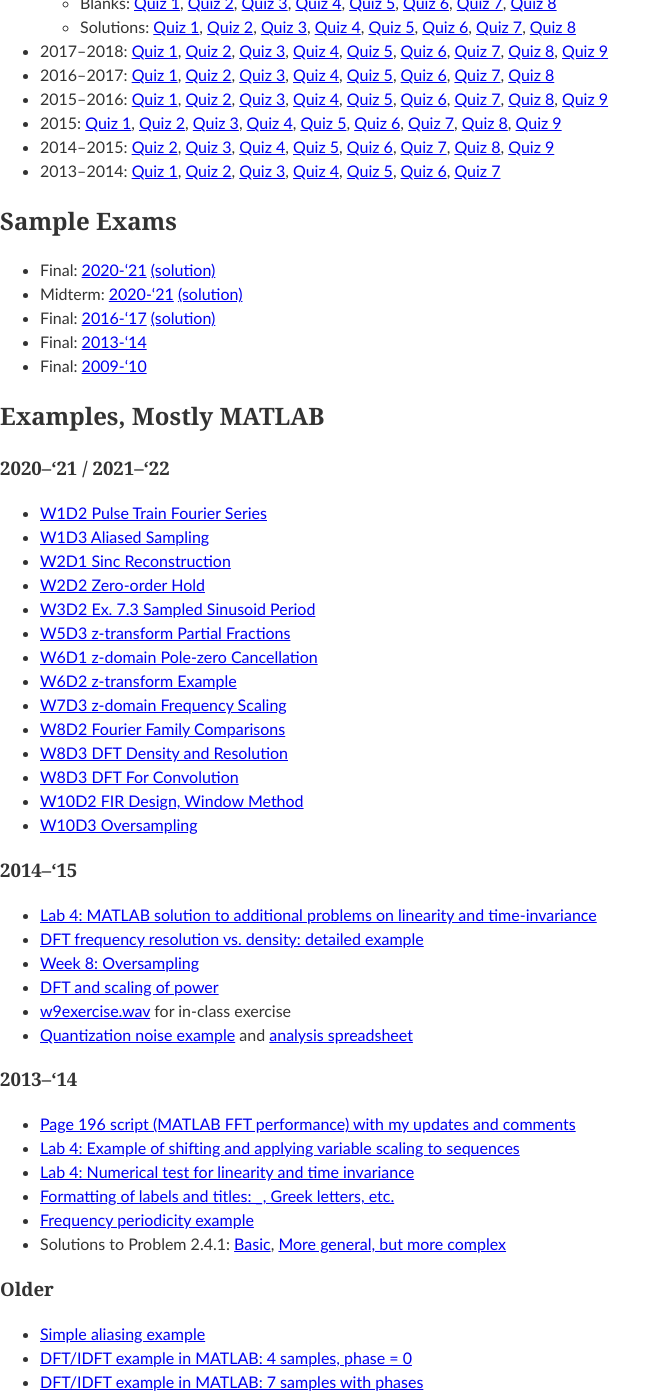
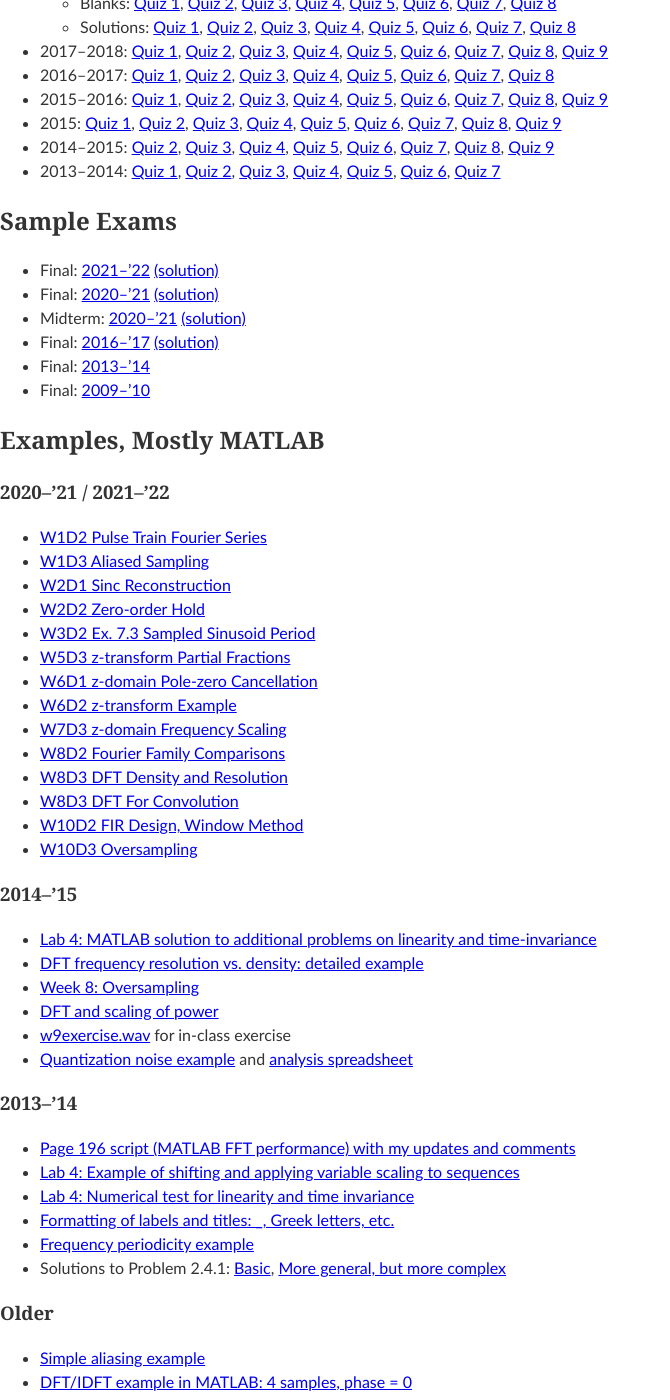
Before and after one commit to edurant/edurant.github.io, a Jekyll site: the page built from courses/ee3221/index.md, in a window 1280 px wide and 1400 px high, scrolled down 304 px. Shown: the whole window, without its empty margins (0-670 px from the left). Built offline with Jekyll 4.4.1, drawn with Linux system fonts in a browser that asks for light colours; our own code applies the rules of GitHub Pages for plain Markdown files.

Commit message:
EE3221: post w2122 final as sample; minor Unicode tweaks

```diff
--- a/courses/ee3221/index.md
+++ b/courses/ee3221/index.md
@@ -85,15 +85,16 @@
 	<a href="q07-w1314-ans.pdf">Quiz 7</a>
 
 ## Sample Exams
-* Final: <a href="final-w2021.pdf">2020-'21</a> <a href="final-w2021-ans.pdf">(solution)</a>
-* Midterm: <a href="midterm-w2021.pdf">2020-'21</a> <a href="midterm-w2021-ans.pdf">(solution)</a>
-* Final: <a href="final-w1617.pdf">2016-'17</a> <a href="final-w1617-ans.pdf">(solution)</a>
-* Final: <a href="final-w1314.pdf">2013-'14</a>
-* Final: <a href="final-w0910.pdf">2009-'10</a>
+* Final: <a href="final-w2122.pdf">2021–’22</a> <a href="final-w2122-ans.pdf">(solution)</a>
+* Final: <a href="final-w2021.pdf">2020–’21</a> <a href="final-w2021-ans.pdf">(solution)</a>
+* Midterm: <a href="midterm-w2021.pdf">2020–’21</a> <a href="midterm-w2021-ans.pdf">(solution)</a>
+* Final: <a href="final-w1617.pdf">2016–’17</a> <a href="final-w1617-ans.pdf">(solution)</a>
+* Final: <a href="final-w1314.pdf">2013–’14</a>
+* Final: <a href="final-w0910.pdf">2009–’10</a>
 
 ## Examples, Mostly MATLAB
 
-### 2020&ndash;'21 / 2021&ndash;'22
+### 2020&ndash;’21 / 2021&ndash;’22
 
 * [W1D2 Pulse Train Fourier Series](w1d2_pulseTrain_FS_m.txt)
 * [W1D3 Aliased Sampling](w2021/w1d3_aliased_sampling_m.txt)
@@ -110,7 +111,7 @@
 * [W10D2 FIR Design, Window Method](w2021/w10d2_fir_window_m.txt)
 * [W10D3 Oversampling](w2021/w10d3_upsampling_m.txt)
 
-### 2014&ndash;'15
+### 2014&ndash;’15
 
 * <a href="l4ep_m.txt">Lab 4: MATLAB solution to additional problems on linearity and time-invariance</a>
 * <a href="dftFrequencyResolution.pdf">DFT frequency resolution vs. density: detailed example</a>
@@ -119,7 +120,7 @@
 * <a href="w9exercise.wav">w9exercise.wav</a> for in-class exercise
 * <a href="quantex_m.txt">Quantization noise example</a> and <a href="quantex.xlsx">analysis spreadsheet</a>
 
-### 2013&ndash;'14
+### 2013&ndash;’14
 
 * <a href="p196_m.txt">Page 196 script (MATLAB FFT performance) with my updates and comments</a>
 * <a href="l4p_m.txt">Lab 4: Example of shifting and applying variable scaling to sequences</a>
@@ -178,5 +179,5 @@
 
 ### Older Materials (Winter, 2016&ndash;2017)
 
-Lab 9: <a href="https://faculty-web.msoe.edu/prust/armdsp/">Dr. Prust's FM4 files</a>,
-<a href="https://faculty-web.msoe.edu/prust/c6713dsk/">Dr. Prust's C6713 files</a>
+Lab 9: <a href="https://faculty-web.msoe.edu/prust/armdsp/">Dr. Prust’s FM4 files</a>,
+<a href="https://faculty-web.msoe.edu/prust/c6713dsk/">Dr. Prust’s C6713 files</a>
```
Also changed, not shown: 2 other files.
